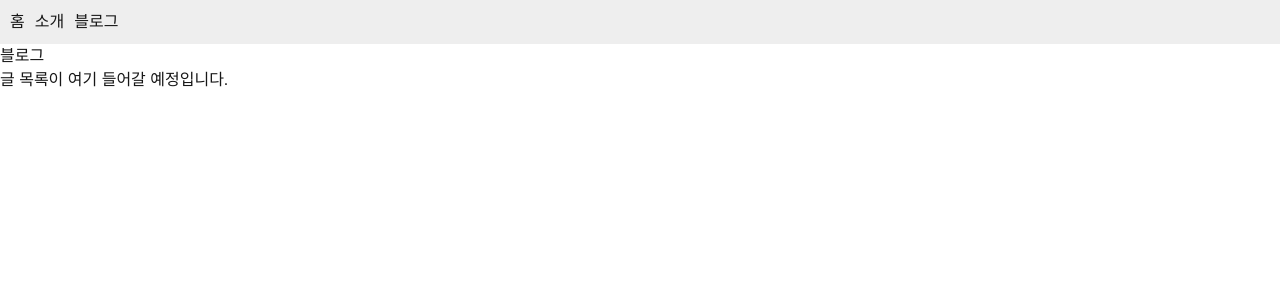
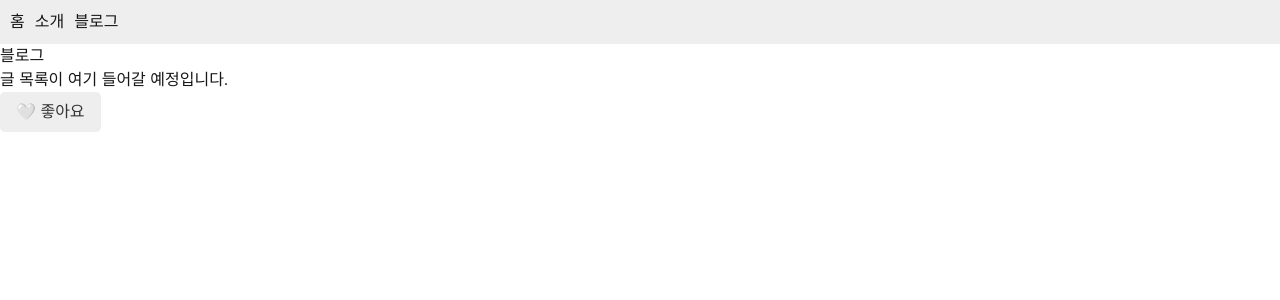
Before and after one commit to runny72/blog-practice, a Next.js app: page /blog in a window 1280 px wide. Shown: the top 300 px of the page. Built offline with nearby package versions, Linux system fonts and the light colour scheme.

Commit message:
Server/Client Component 분리 - LikeButton 추가

```diff
--- a/src/app/blog/page.tsx
+++ b/src/app/blog/page.tsx
@@ -1,8 +1,11 @@
+import LikeButton from '../components/LikeButton';
+
 export default function BlogPage() {
   return (
     <div>
       <h1>블로그</h1>
       <p>글 목록이 여기 들어갈 예정입니다.</p>
+      <LikeButton />
     </div>
   );
 }
--- /dev/null
+++ b/src/app/components/LikeButton.tsx
@@ -0,0 +1,23 @@
+'use client';
+
+import { useState } from 'react';
+
+export default function LikeButton() {
+  const [liked, setLiked] = useState(false);
+
+  return (
+    <button
+      onClick={() => setLiked(!liked)}
+      style={{
+        padding: '8px 16px',
+        background: liked ? '#e74c3c' : '#eee',
+        color: liked ? 'white' : '#333',
+        border: 'none',
+        borderRadius: '5px',
+        cursor: 'pointer',
+      }}
+    >
+      {liked ? '❤️ 좋아요 취소' : '🤍 좋아요'}
+    </button>
+  );
+}
```
